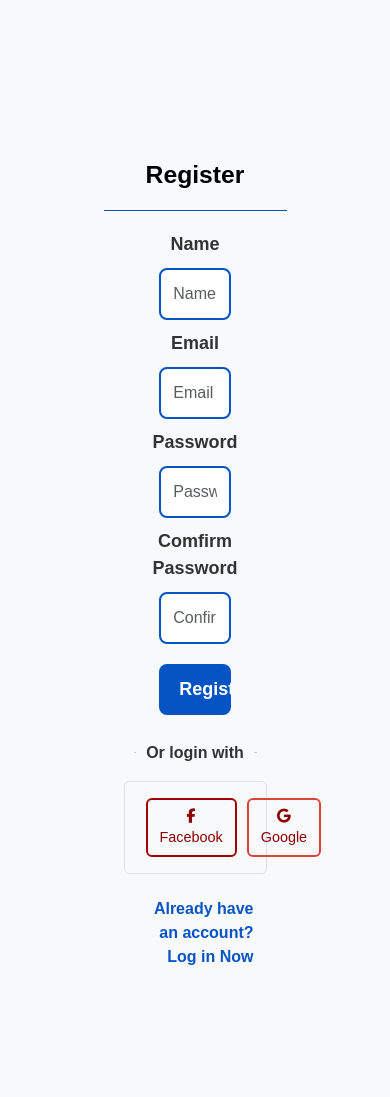
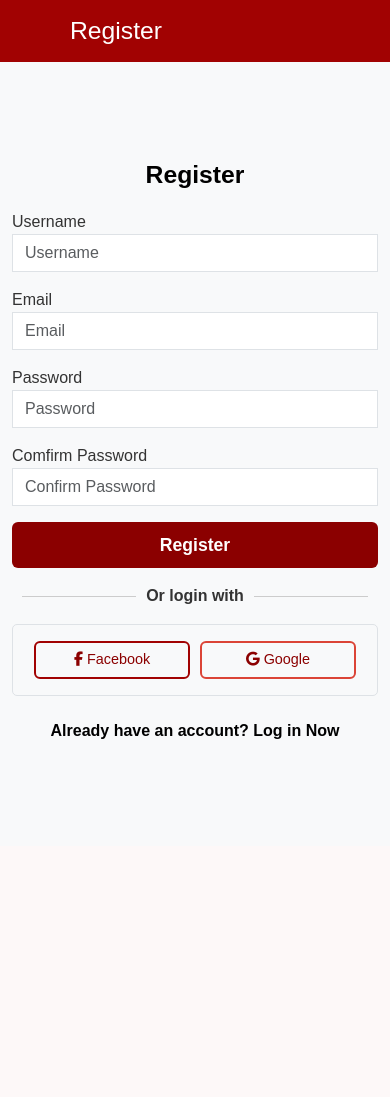
Before and after one commit to Tamakiqt/QCU-MERCHMART, a PHP site: page /register.html in a window 390 px wide. After the commit the page ends 739 px from the top, so only its background shows below. Run offline with PHP 8.4, Linux system fonts and the light colour scheme; some libraries are stand-ins or nearby versions; some web fonts are replaced.

Commit message:
Kastress

```diff
--- a/assets/css/style.css
+++ b/assets/css/style.css
@@ -439,61 +468,32 @@ h2.form-weight-bold {
 
 
 /* Register Form Styling */
-#register-form {
-    width: 50%;
+
+#register-btn {
+    background-color: #8B0000; /* Dark red */
+    color: #fff;
+    width: 100%;
+    border: none;
+    padding: 10px;
     font-weight: bold;
-    margin: 5px auto;
-    text-align: center;
-    padding: 20px;
-    border-top: 1px solid #0654c4;
-}
-
-#register-form label {
-    font-size: 18px;
-    color: #333;
-    margin-bottom: 5px;
-    display: block;
-}
-
-#register-form input {
-    width: 50%;
-    margin: 10px auto;
-    padding: 12px;
-    font-size: 16px;
-    border: 2px solid #0654c4;
-    border-radius: 8px;
-    outline: none;
-    transition: border-color 0.3s ease;
-}
-
-#register-form input:focus {
-    border-color: #003da1;
-    box-shadow: 0 0 5px rgba(0, 61, 161, 0.5);
-}
-
-#register-form #register-btn {
-    background-color: #0654c4;
-    color: white;
-    font-weight: bold;
-    padding: 12px 20px;
-    border: none;
-    border-radius: 8px;
-    font-size: 18px;
-    cursor: pointer;
+    font-size: 1.1em;
     transition: background-color 0.3s ease;
 }
 
-#register-form #register-btn:hover {
-    background-color: #003da1;
+#register-btn:hover {
+    background-color: #a50000; /* Slightly lighter red */
 }
 
 #register-form #login-url {
-    color: #0654c4;
+    color: #000;
     font-weight: bold;
+    text-align: center;
     text-decoration: none;
     font-size: 16px;
 }
 
+
 #register-form #login-url:hover {
+    color: #a10202;
     text-decoration: underline;
 }
--- a/register.html
+++ b/register.html
@@ -3,7 +3,7 @@
 <head>
     <meta charset="UTF-8">
     <meta name="viewport" content="width=device-width, initial-scale=1.0">
-    <title>QCU Merchant</title>
+    <title>QCU MerchMart</title>
 
     <link href="https://cdn.jsdelivr.net/npm/bootstrap@5.3.3/dist/css/bootstrap.min.css" rel="stylesheet"
     integrity="sha384-QWTKZyjpPEjISv5WaRU9OFeRpok6YctnYmDr5pNlyT2bRjXh0JMhjY6hW+ALEwIH" crossorigin="anonymous">
@@ -12,6 +12,11 @@
     <link rel="stylesheet" href="assets/css/style.css">
 </head>
 <body>
+
+      <!---HEADER---->
+      <div class="header py-3 text-white fixed-top">
+        <h2 class="mb-0">Register</h2>
+      </div>
 
  <!----Register----->
 
@@ -23,8 +28,8 @@
 <div class="mx-auto container">
     <form id="register-form">
         <div class="form-group">
-            <label>Name</label>
-            <input type="text" class="form-control" id="register-name" name="name" placeholder="Name" required>
+            <label>Username</label>
+            <input type="text" class="form-control" id="register-name" name="name" placeholder="Username" required>
         </div>
 
         <div class="form-group">
@@ -71,7 +76,7 @@
 </div>
  </section>
 
- <script src="script.js"></script>
+ <script src="assets/js/script.js"></script>
 
 
 
```
Also changed, not shown: other parts of assets/css/style.css (+37 -8 lines).
